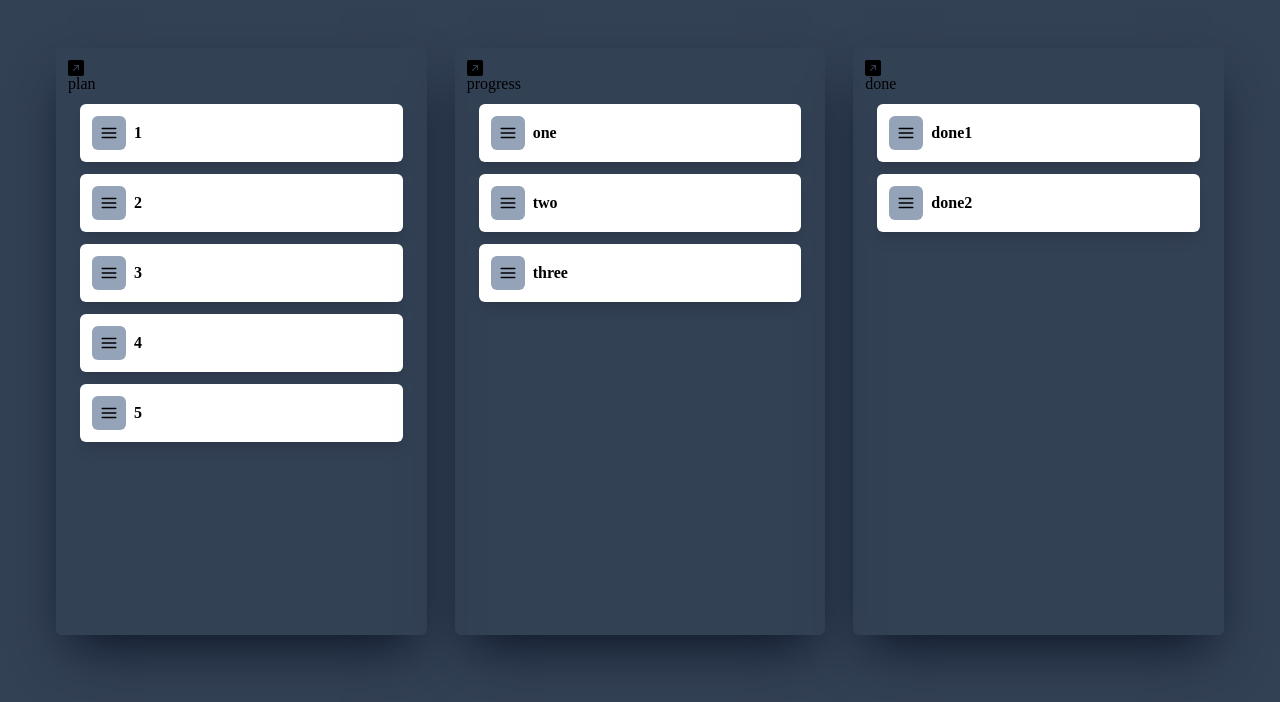
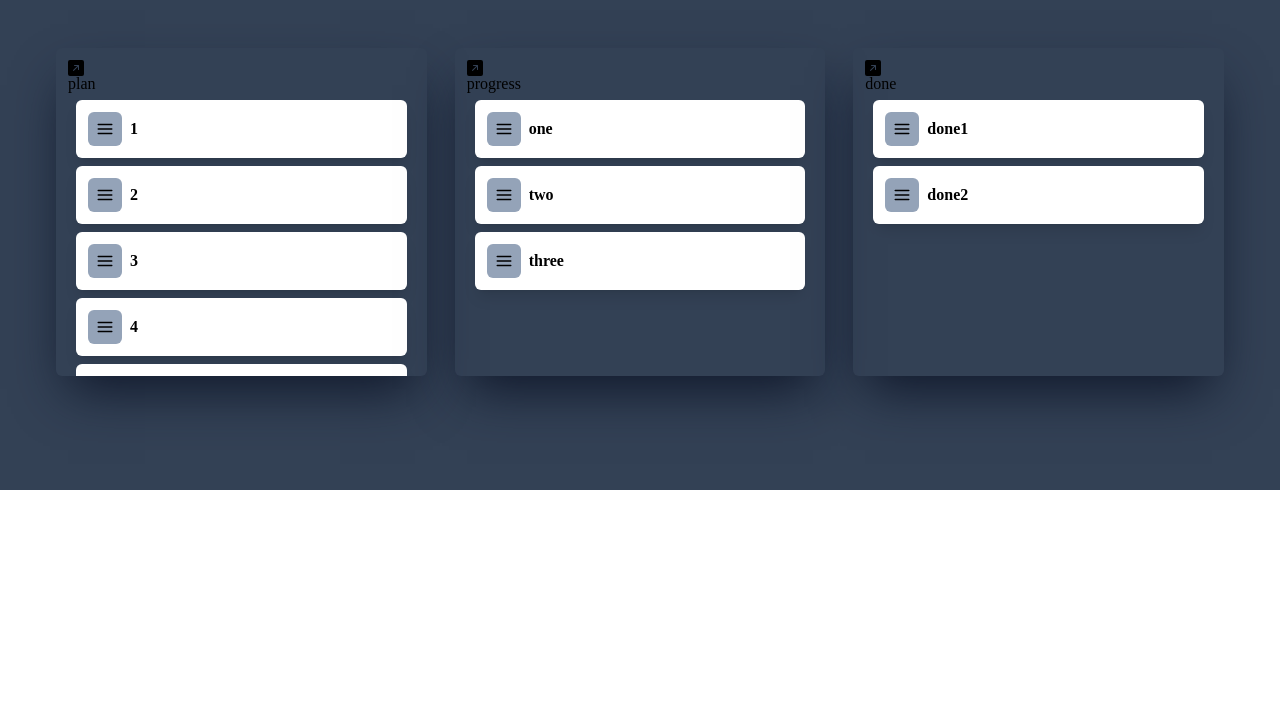
Before and after one commit to hotteokButler/react_2w_challenge, a React (Vite) app in the folder kanban_board/: page / in a window 1280 px wide. Shown: the top 702 px of the page. Built offline with nearby package versions, Linux system fonts and the light colour scheme.

Commit message:
FIX : 아무것도 없을때 요소 이동 안되는 오류 수정
- drop 될 영역이 높이가 0이 되어버려 이동 안되는것;; 높이 주는걸로 해결
- snapshot 이용해서 요소 이동 시 보드 색상 변경

```diff
--- a/kanban_board/src/App.tsx
+++ b/kanban_board/src/App.tsx
@@ -38,10 +38,11 @@ function App() {
       <DragDropContext onDragEnd={onDragEnd}>
         {Object.keys(lists).map((elem, idx) => (
           <StrictModeDroppable droppableId={elem} key={idx}>
-            {(provided) => {
+            {(provided, snapshot) => {
               return (
                 <BoardList
                   provided={provided}
+                  snapshot={snapshot}
                   bd_obj={{ bd_color: 'bg-rose-50', bd_title: elem, bd_title_color: 'text-violet-600' }}
                 >
                   {lists[elem].map((elem, idx) => (
--- a/kanban_board/src/components/BoardList.tsx
+++ b/kanban_board/src/components/BoardList.tsx
@@ -22,11 +22,11 @@ export default function BoardList({
 }: IBoard) {
   return (
     <section className={`board ${bd_color ? bd_color : 'bg-white'}`}>
-      <h3 className={`pt-2 pl-3 text-2xl font-bold ${bd_title_color}`}>
+      <h3 className={`pt-2 pl-3 pb-3 text-2xl font-bold ${bd_title_color}`}>
         <BsArrowUpRightSquareFill className={`inline-block align-top mr-2 ${bd_title_color}`} />
         {bd_title}
       </h3>
-      <ul ref={provided.innerRef} {...provided.droppableProps}>
+      <ul className={`h-full m-2 p-1 rounded-md duration-700 ${snapshot?.isDraggingOver ? 'bg-purple-800' :'bg-black/10'}`} ref={provided.innerRef} {...provided.droppableProps}>
         {children}
         {provided.placeholder}
       </ul>
--- a/kanban_board/src/style/index.css
+++ b/kanban_board/src/style/index.css
@@ -2,13 +2,13 @@
 @tailwind components;
 
 .wrap {
-  @apply grid grid-rows-3 grid-cols-1 place-items-stretch content-center justify-center gap-7 bg-slate-700 w-full h-screen m-0 p-9 md:py-12 md:px-14 md:grid-rows-1 md:grid-cols-3;
+  @apply grid grid-rows-3 grid-cols-1 place-items-stretch content-center justify-center gap-7 bg-slate-700 w-full min-h-full m-0 p-9 md:py-12 md:px-14 md:grid-rows-1 md:grid-cols-3;
 }
 .board {
   @apply block w-full max-w-md min-h-20 overflow-auto h-full mx-auto p-3 rounded-md shadow-2xl  shadow-slate-900 md:h-5/6;
 }
 .card {
-  @apply flex items-center p-3 m-3 font-bold rounded-md shadow-lg bg-white;
+  @apply flex items-center p-3 m-2 font-bold rounded-md shadow-lg bg-white;
 }
 .card_btn {
   @apply inline-block p-2 text-lg rounded-md bg-slate-400 mr-2 hover:bg-slate-900 active:bg-slate-900 hover:text-white active:text-white;
```
